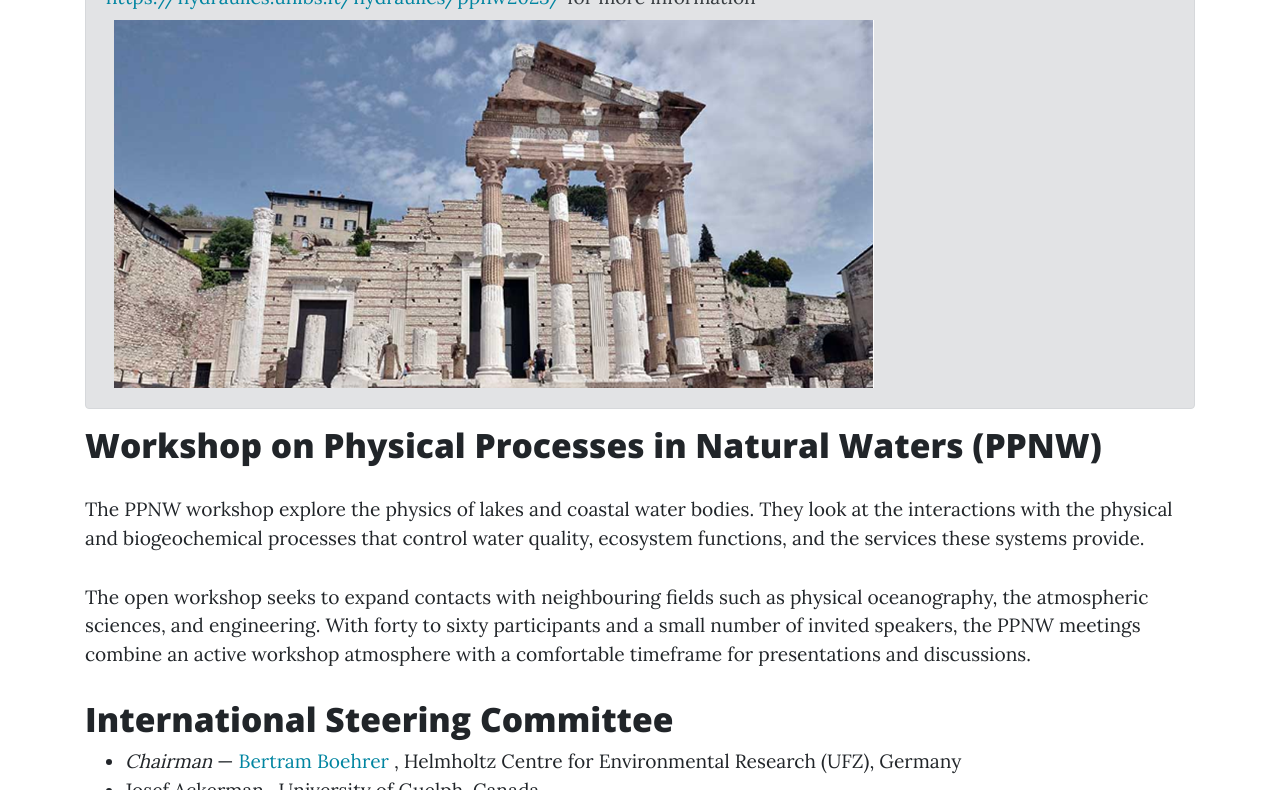
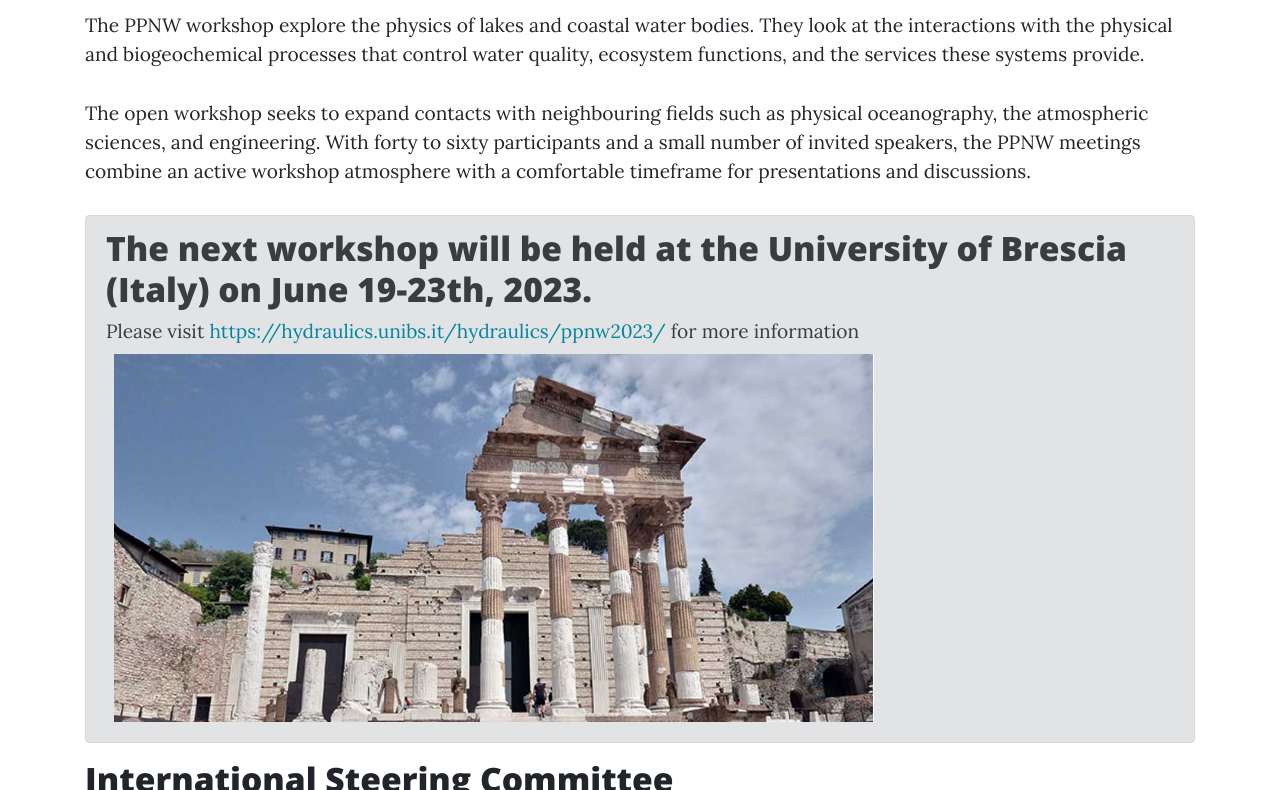
Before and after one commit to spiccolroaz/ppnw-website, a plain HTML site: page index.html in a window 1280 px wide. Shown: the part 609-1399 px from the top of the page. Drawn offline with nearby package versions, Linux system fonts and the light colour scheme.

Commit message:
Update index.html

```diff
--- a/index.html
+++ b/index.html
@@ -40,15 +40,6 @@
         The new workshop will be held at the University of British Columbia (Vancouver, Canada) on June 15-19th, 2020.
         Please visit <a href="http://ppnw2020.ca">http://ppnw2020.ca</a> for more information.
     </div> -->
-    <div class="alert alert-secondary" role="alert" future-date="20230619">
-        The next workshop will be held at the University of Brescia (Italy) on June 19-23th, 2023.
-        Please visit <a href="https://hydraulics.unibs.it/hydraulics/ppnw2023/ ">https://hydraulics.unibs.it/hydraulics/ppnw2023/ </a> for more information
-
-         <div class="p-2 flex-shrink-1">
-            <img src="img/PPNW2023.png" class="image"/>
-         </div>
-
-    </div>
 
     <h3>Workshop on Physical Processes in Natural Waters (PPNW)</h3>
     <p>The PPNW workshop explore the physics of lakes and coastal water bodies. They look at the interactions with
@@ -74,6 +65,16 @@
         atmospheric sciences, and engineering. With forty to sixty participants and a small number of invited
         speakers, the PPNW meetings combine an active workshop atmosphere with a comfortable timeframe for
         presentations and discussions.</p>
+
+        <div class="alert alert-secondary" role="alert" future-date="20230619">
+        <h3>The next workshop will be held at the University of Brescia (Italy) on June 19-23th, 2023.</h3>
+        Please visit <a href="https://hydraulics.unibs.it/hydraulics/ppnw2023/ ">https://hydraulics.unibs.it/hydraulics/ppnw2023/ </a> for more information
+
+         <div class="p-2 flex-shrink-1">
+            <img src="img/PPNW2023.png" class="image"/>
+         </div>
+
+    </div>
 
     <h3>International Steering Committee</h3>
     <ul>
```
